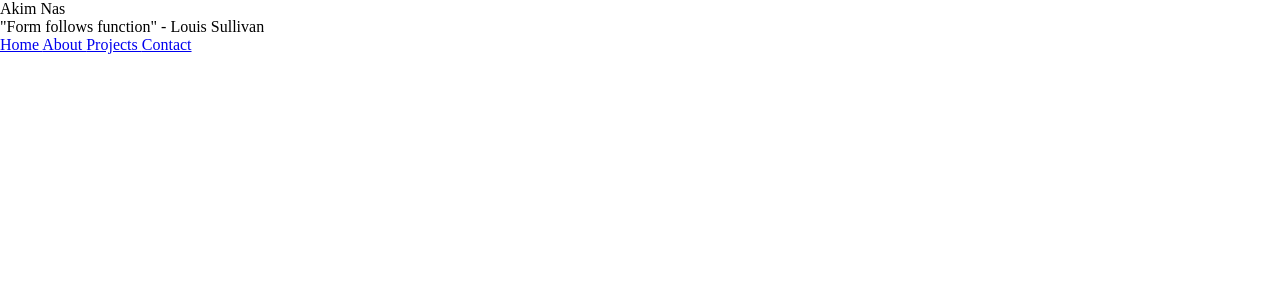
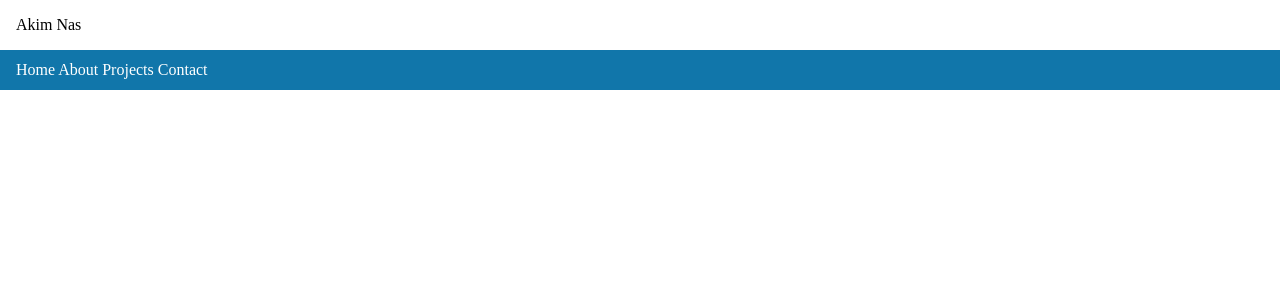
Before and after one commit to akim-nas/my-website, a PHP site: page /templates/index.html in a window 1280 px wide. Shown: the top 300 px of the page. Run offline with PHP 8.4, Linux system fonts and the light colour scheme.

Commit message:
added some styling to the nav

```diff
--- a/static/style.css
+++ b/static/style.css
@@ -6,4 +6,34 @@
 html, body {
   height: 100vh;
   box-sizing: border-box;
+}
+
+:root {
+  --blue: #1176aa;
+}
+
+.grid-container {
+  display: grid;
+  grid-template-columns: 5fr;
+}
+
+#title-sect {
+  padding: 1rem;
+}
+
+#navbar {
+  padding: 0.7rem 1rem;
+  background: var(--blue);
+}
+#navbar a {
+  text-decoration: none;
+  color: white;
+  margin: auto;
+}
+#navbar a:hover {
+  background-color: darkblue;
+}
+
+.nav-item {
+  margin: 0 1rem 0 0;
 }/*# sourceMappingURL=style.css.map */
--- a/static/style.scss
+++ b/static/style.scss
@@ -7,3 +7,35 @@ html, body {
     height: 100vh;
     box-sizing: border-box;
 }
+
+:root {
+    --blue: #1176aa;
+}
+
+.grid-container {
+    display: grid;
+    grid-template-columns: 5fr;
+}
+
+#title-sect {
+    padding: 1rem;
+}
+
+#navbar {
+    padding: 0.7rem 1rem;
+    background: var(--blue);
+
+    a {
+        text-decoration: none;
+        color: white;
+        margin: auto;
+    }
+
+    a:hover {
+        background-color: darkblue;
+    }
+}
+
+.nav-item {
+    margin: 0 1rem 0 0;
+}
--- a/templates/index.html
+++ b/templates/index.html
@@ -14,9 +14,6 @@
         <div class="grid-item grid-item-1" id="title-sect">
             <div class="title-item title-item-1" id="title">
                 Akim Nas
-            </div>
-            <div class="title-item title-item-2" id="tagline">
-                "Form follows function" - Louis Sullivan
             </div>
         </div>
 
```
Also changed, not shown: 1 other file.
